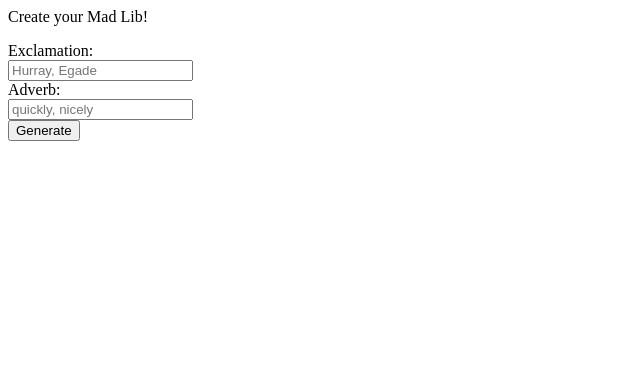
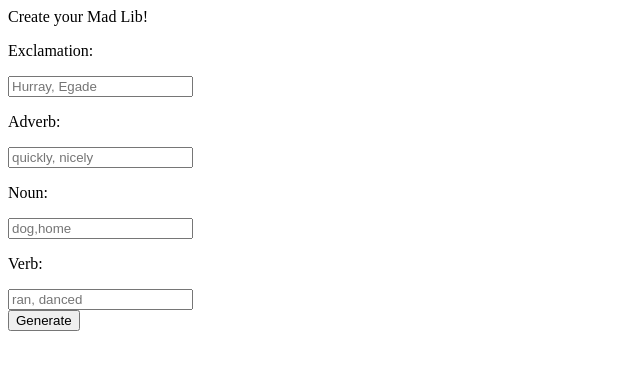
Before and after one commit to weixivc/meteorMadLib, a plain HTML site: page client/index.html in a window 1280 px wide. Shown: the whole page, without its empty margins (0-640 px from the left). Drawn offline with Linux system fonts and the light colour scheme.

Commit message:
add jquery

```diff
--- a/client/index.html
+++ b/client/index.html
@@ -13,7 +13,7 @@
 
 					<div class = "form-group">
 
-						<label class = "col-xs-2">Exclamation:</label>
+						<label class = "col-xs-2"><p>Exclamation:</p></label>
 						<div class = "col-xs-10">
 							<input type = "text" placeholder = "Hurray, Egade" id = "exclamation">
 						</div>
@@ -22,7 +22,7 @@
 
 					<div class = "form-group">
 
-						<label class = "col-xs-2">Adverb:</label>
+						<label class = "col-xs-2"><p>Adverb:</p></label>
 						<div class = "col-xs-10">
 							<input type = "text" placeholder = "quickly, nicely" id = "adverb">
 						</div>
@@ -30,8 +30,26 @@
 					</div>
 
 					<div class = "form-group">
+
+						<label class = "col-xs-2"><p>Noun:</p></label>
+						<div class = "col-xs-10">
+							<input type = "text" placeholder = "dog,home" id = "noun">
+						</div>
+
+					</div>
+
+					<div class = "form-group">
+
+						<label class = "col-xs-2"><p>Verb:</p></label>
+						<div class = "col-xs-10">
+							<input type = "text" placeholder = "ran, danced" id = "verb">
+						</div>
+
+					</div>
+
+					<div class = "form-group">
 						<div class = "col-xs-offset-2 col-xs-10">
-						<button type = "submit" class = "btn btn-default" id = "submit-btn">Generate</button>
+						<button type = "submit" class = "btn btn-default submit-btn">Generate</button>
 						</div>
 					</div>
 
--- a/client/style.css
+++ b/client/style.css
@@ -4,8 +4,21 @@ body {
 
 .container {
 	border:solid black 3px;
+	width: 700px;
+
 }
 
 .form-horizontal {
 	margin-top: 80px;
+	margin-left: 30px;
+
 }
+
+.form-horizontal > .form-group > label >p {
+	float: right;
+}
+
+#mad-lib-console {
+	margin-top: 20px;
+	font-size: 16pt;
+}
```
Also changed, not shown: client/script.js (+9 -0 lines).
